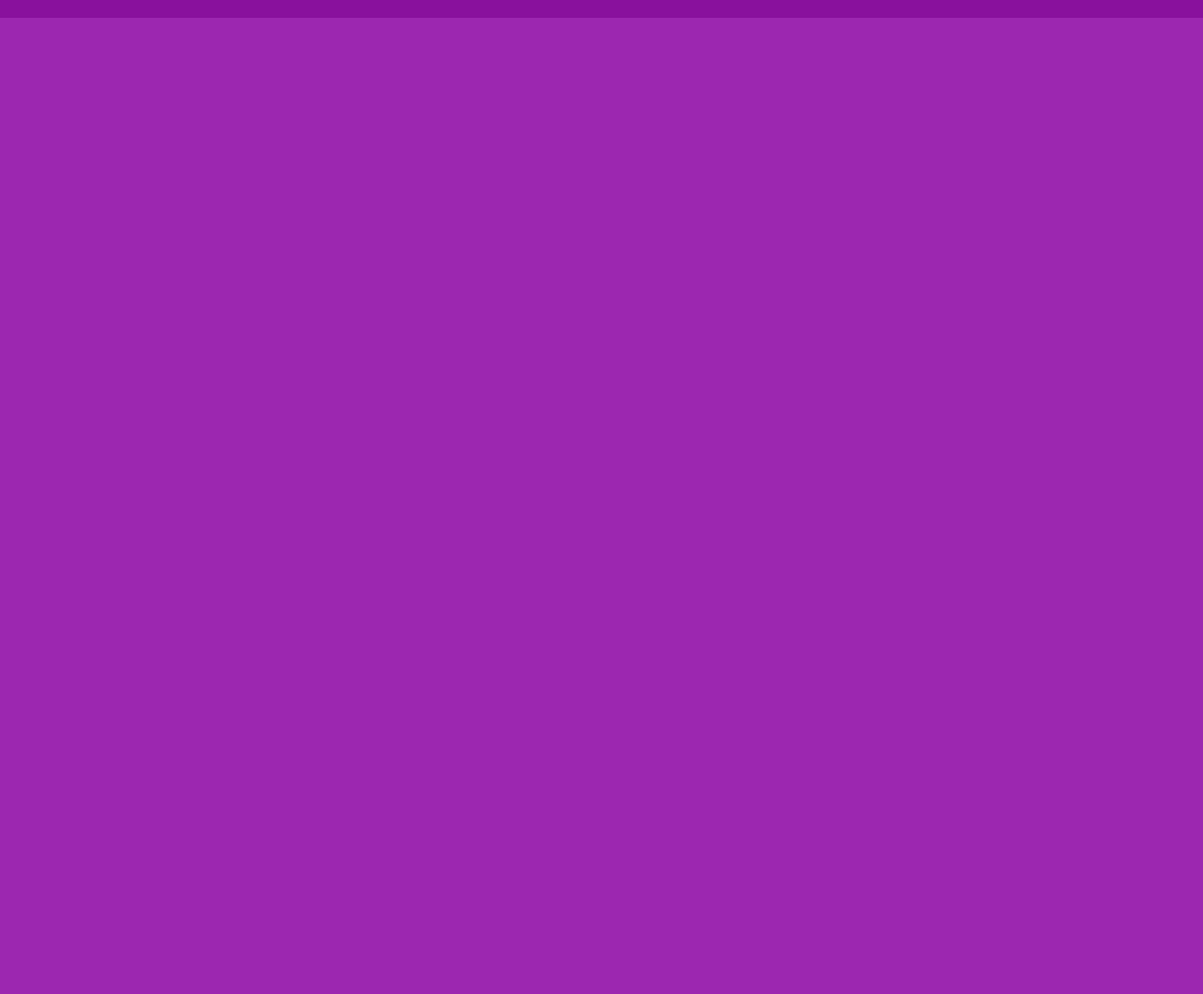
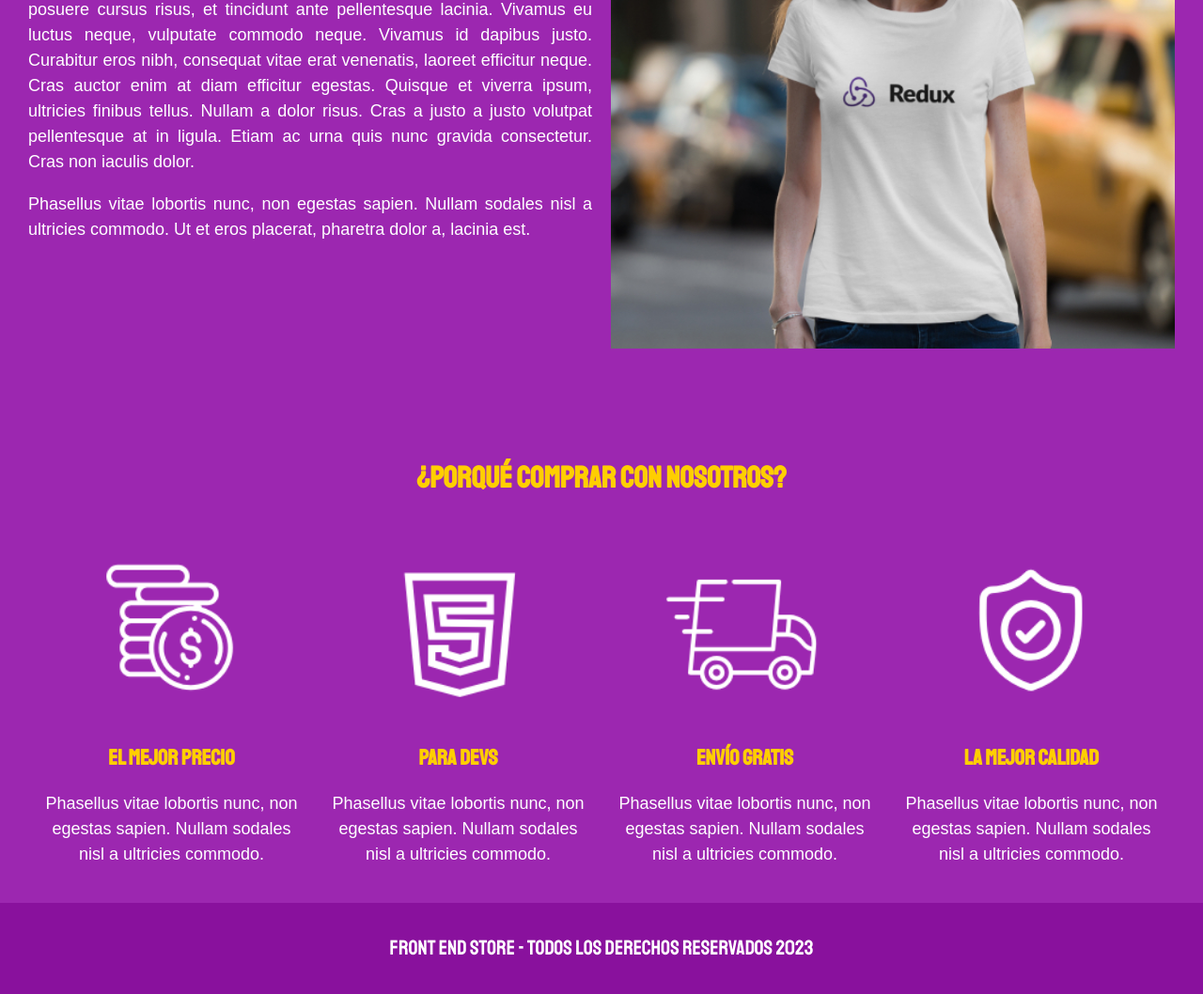
Before and after one commit to Daniel00l/FrontendStore, a plain HTML site: page nosotros.html in a window 1280 px wide. Shown: the part 421-1479 px from the top of the page at 94% size. Before the commit the page ends 800 px from the top, so only its background shows below. Drawn offline with Linux system fonts and the light colour scheme.

Commit message:
Pagina nosotros completada

```diff
--- a/css/style.css
+++ b/css/style.css
@@ -125,6 +125,39 @@ h3{
         margin: 0 5rem 0 5rem;
      }
 }
+/**Grid Nosotros**/
+.nosotros{
+    display: grid;
+    grid-template-rows: repeat(2,auto);
+    column-gap: 2rem;
+    padding: 3rem;
+}
+
+@media (min-width: 768px){
+    .nosotros{
+        grid-template-columns: repeat(2,1fr);
+        row-gap: 5rem;
+    }
+}
+
+.nosotros__texto{
+    text-align: justify;
+}
+.nosotros__imagen{
+    grid-row: 1 / 2;
+    width: 100%;
+    margin: auto;
+}
+
+@media (min-width: 768px){
+    .nosotros__imagen{
+        grid-column: 2 / 3;
+    }
+}
+
+
+
+
 /**Productos**/
 .producto{
     background-color: var(--primarioOscuro);
@@ -173,3 +206,29 @@ h3{
         grid-column: 2 / 4;
     }
 }
+
+
+/**Bloques**/
+
+.bloques{
+    display: grid;
+    grid-template-columns: repeat(2,1fr);
+    gap: 2rem;
+}
+
+@media (min-width: 768px){
+    .bloques{
+        grid-template-columns: repeat(4,1fr);
+    }
+}
+.bloque{
+    text-align: center;
+}
+
+.bloque__imagen{
+    width: 100%;
+}
+
+.bloque_titulo{
+    margin: 0;
+}
--- a/nosotros.html
+++ b/nosotros.html
@@ -22,8 +22,47 @@
          <a class= "navegacion__enlace navegacion__enlace--activo" href="nosotros.html">Nosotros</a>
     </nav>
     <main>
-        <h1>NOSOTROS</h1>
+        <h1>SOBRE NOSOTROS</h1>
+        <div class = "nosotros">
+            <div class="nosotros__texto">
+                <p>Maecenas efficitur augue lectus, ac hendrerit mauris semper ut. Donec posuere cursus risus, et tincidunt ante pellentesque lacinia. Vivamus eu luctus neque, vulputate commodo neque. Vivamus id dapibus justo. Curabitur eros nibh, consequat vitae erat venenatis, laoreet efficitur neque. Cras auctor enim at diam efficitur egestas. Quisque et viverra ipsum, ultricies finibus tellus. Nullam a dolor risus. Cras a justo a justo volutpat pellentesque at in ligula. Etiam ac urna quis nunc gravida consectetur. Cras non iaculis dolor.</p>
+                <p>Phasellus vitae lobortis nunc, non egestas sapien. Nullam sodales nisl a ultricies commodo. Ut et eros placerat, pharetra dolor a, lacinia est.</p>
+            </div>
+            <div class="nosotros__imagen">
+                <img src="img/nosotros.jpg" alt="Imagen Nosotros">
+            </div>
+        </div><!--nosotros-->
     </main>
+
+    <section class="contenedor comprar">
+        <h2 class="comprar_titulo">¿Porqué comprar con nosotros?</h2>
+
+        <div class="bloques">
+            <div class="bloque">
+                <img class = "bloque__imagen" src="img/icono_1.png" alt="porque comprar">
+                <h3 class="bloque_titulo"> El mejor precio</h3>
+                <p>Phasellus vitae lobortis nunc, non egestas sapien. Nullam sodales nisl a ultricies commodo.</p>
+            </div><!--bloque-->
+
+            <div class="bloque">
+                <img class = "bloque__imagen" src="img/icono_2.png" alt="porque comprar">
+                <h3 class="bloque_titulo"> Para Devs</h3>
+                <p>Phasellus vitae lobortis nunc, non egestas sapien. Nullam sodales nisl a ultricies commodo.</p>
+            </div><!--bloque-->
+
+            <div class="bloque">
+                <img class = "bloque__imagen" src="img/icono_3.png" alt="porque comprar">
+                <h3 class="bloque_titulo"> Envío gratis</h3>
+                <p>Phasellus vitae lobortis nunc, non egestas sapien. Nullam sodales nisl a ultricies commodo.</p>
+            </div><!--bloque-->
+
+            <div class="bloque">
+                <img class = "bloque__imagen" src="img/icono_4.png" alt="porque comprar">
+                <h3 class="bloque_titulo"> La mejor calidad</h3>
+                <p>Phasellus vitae lobortis nunc, non egestas sapien. Nullam sodales nisl a ultricies commodo.</p>
+            </div><!--bloque-->
+        </div><!--bloques-->
+    </section>
 
     <footer class="footer">
         <p class="footer__texto">Front End Store - Todos los derechos reservados 2023</p>
```
